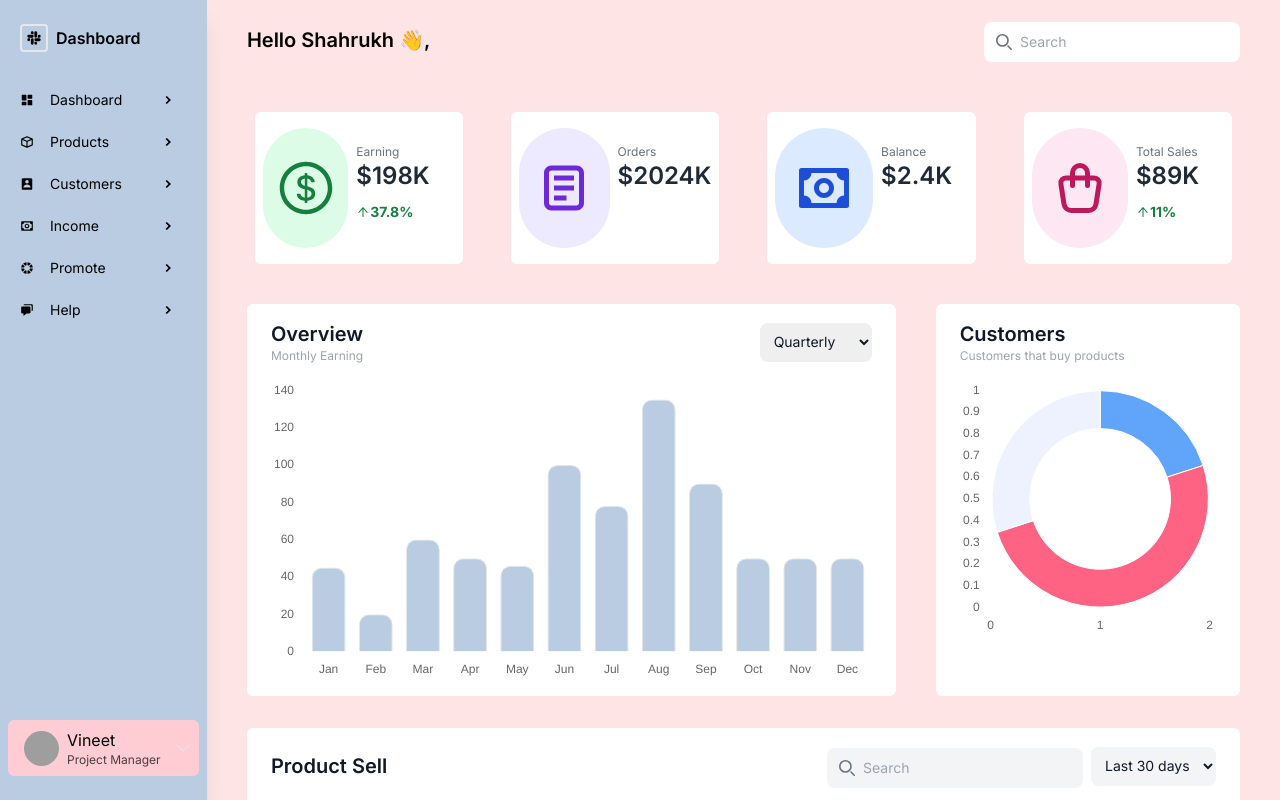
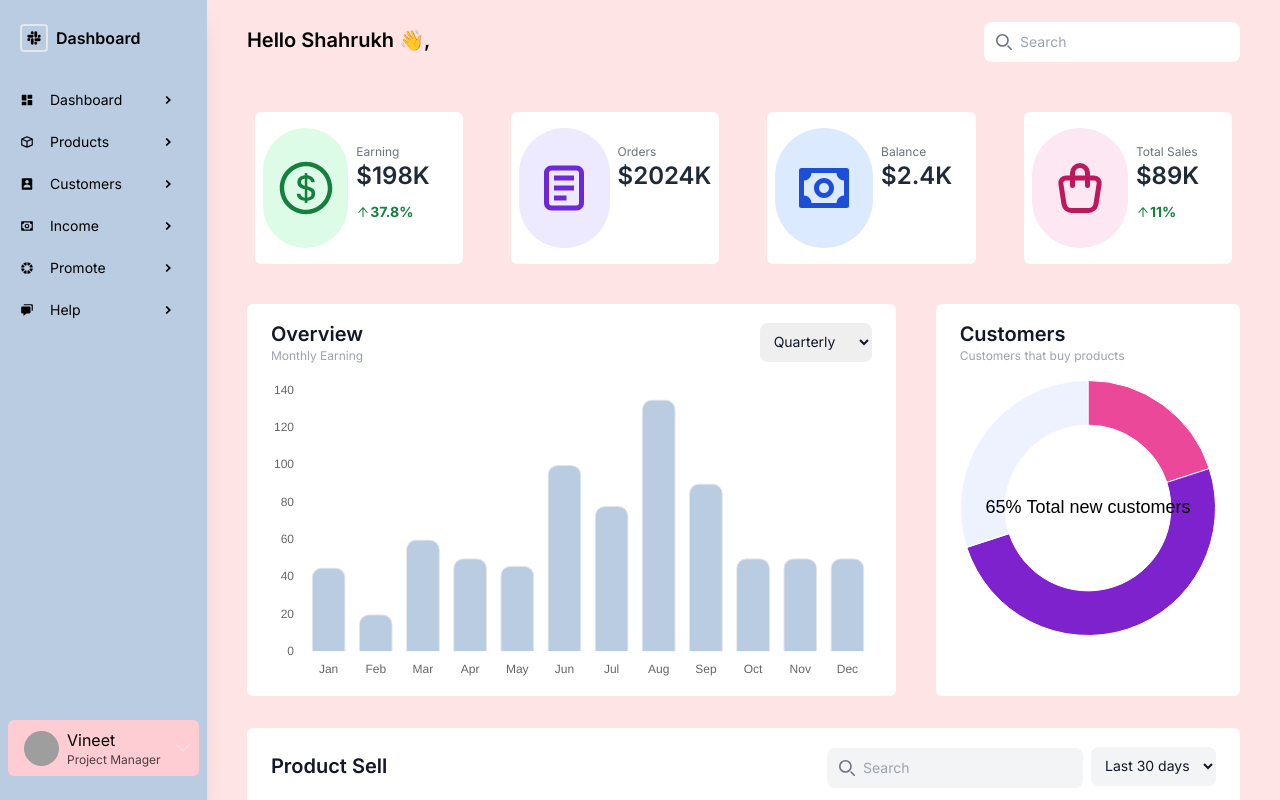
Before and after one commit to Vineet-23/Fitpeo-dashboard, a React (Vite) app: page / in a window 1280 px wide. Built offline with nearby package versions, Linux system fonts and the light colour scheme; grey boxes are pictures that could not be loaded.

Commit message:
Update Donutchart.jsx

```diff
--- a/src/core/charts/Donutchart.jsx
+++ b/src/core/charts/Donutchart.jsx
@@ -1,98 +1,64 @@
-import React, { useState } from 'react';
-import { Chart as ChartJS, ArcElement, Tooltip, Legend } from 'chart.js';
-import { Doughnut } from 'react-chartjs-2';
+import React from 'react'
+import { Doughnut } from 'react-chartjs-2'
+import { Chart as ChartJS, ArcElement, Tooltip, Legend } from 'chart.js'
 
-// Registering required Chart.js components
-ChartJS.register(ArcElement, Tooltip, Legend);
+ChartJS.register(ArcElement, Tooltip, Legend)
 
-// Data for the doughnut chart
 const chartData = {
   labels: ['Product 1', 'Product 2', 'Product 3'],
   datasets: [
     {
       label: '',
       data: [20, 50, 30],
-      backgroundColor: ['#60a5fa', '#ff6384', '#eef2ff'], // Individual colors for each segment
+      backgroundColor: ['#ec4899', '#7e22ce', '#eef2ff'],
       borderWidth: 1
     }
   ]
-};
+}
 
-// Options for the doughnut chart
-const chartOptions = {
+const options = {
   responsive: true,
-  cutout: '65%', // Adjusting the cutout size
+  cutout: '65%',
   plugins: {
     legend: {
       display: false
     },
     title: {
-      display: false,
-      text: ''
+      display: false
     },
     label: {},
     datasets: {
       display: false
-    },
-    doughnutlabel: {
-      labels: [
-        {
-          text: 65,
-          font: {
-            size: '40'
-          },
-          color: 'red'
-        },
-        {
-          text: 'Due ≤ 60 Days',
-          font: {
-            size: '25'
-          },
-          color: 'red'
-        }
-      ]
-    }
-  },
-  scales: {
-    x: {
-      border: {
-        display: false
-      },
-      grid: {
-        display: false
-      },
-      ticks: {
-        maxRotation: 0,
-        minRotation: 0,
-        autoSkip: false
-      }
-    },
-    y: {
-      border: {
-        display: false
-      },
-      grid: {
-        display: false
-      }
-    }
-  },
-  elements: {
-    center: {
-      text: 'center text',
-      border: false,
-      borderSkipped: 'bottom'
     }
   }
-};
+}
 
-// Donutchart component
-const Donutchart = () => {
-  // State for chart data
-  const [data, setData] = useState(chartData);
+const DonutChart = () => {
+  return (
+    <Doughnut
+      options={options}
+      data={chartData}
+      plugins={[
+        {
+          id: 'textInside',
+          afterDraw: function (chart, _) {
+            const ctx = chart.ctx
+            const width = chart.width
+            const height = chart.height
+            const fontSize = 18
+            ctx.font = fontSize + 'px Arial'
+            ctx.fillStyle = 'black'
+            ctx.textAlign = 'center'
+            ctx.textBaseline = 'middle'
+            const text = '65% Total new customers'
+            const textX = Math.round(width / 2)
+            const textY = Math.round(height / 2)
+            ctx.fillText(text, textX, textY)
+          }
+        }
+      ]}
+    />
+  )
+}
 
-  return (
-    <Doughnut options={chartOptions} data={data} />
-  );
-};
-
-export default Donutchart;
+export default DonutChart
```
